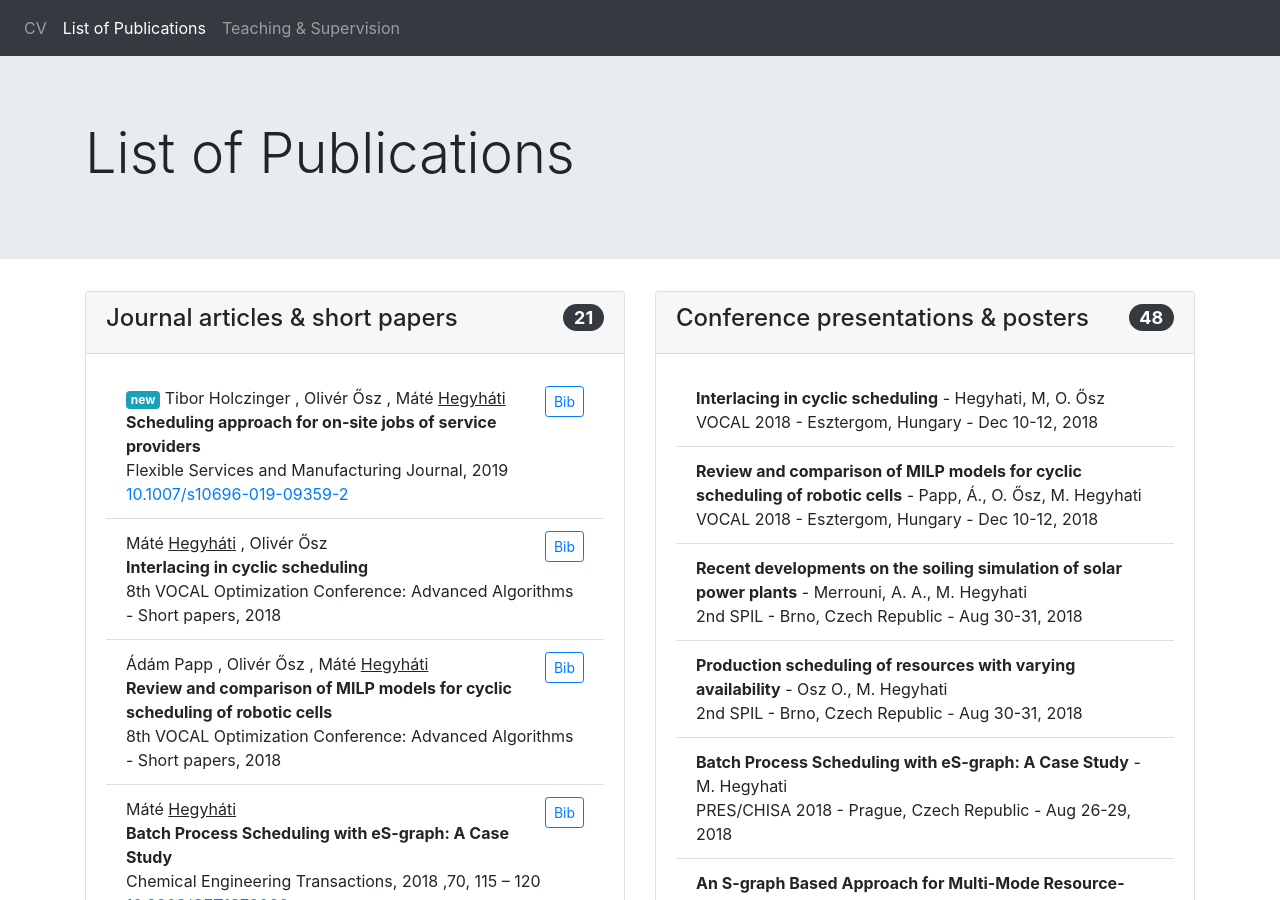
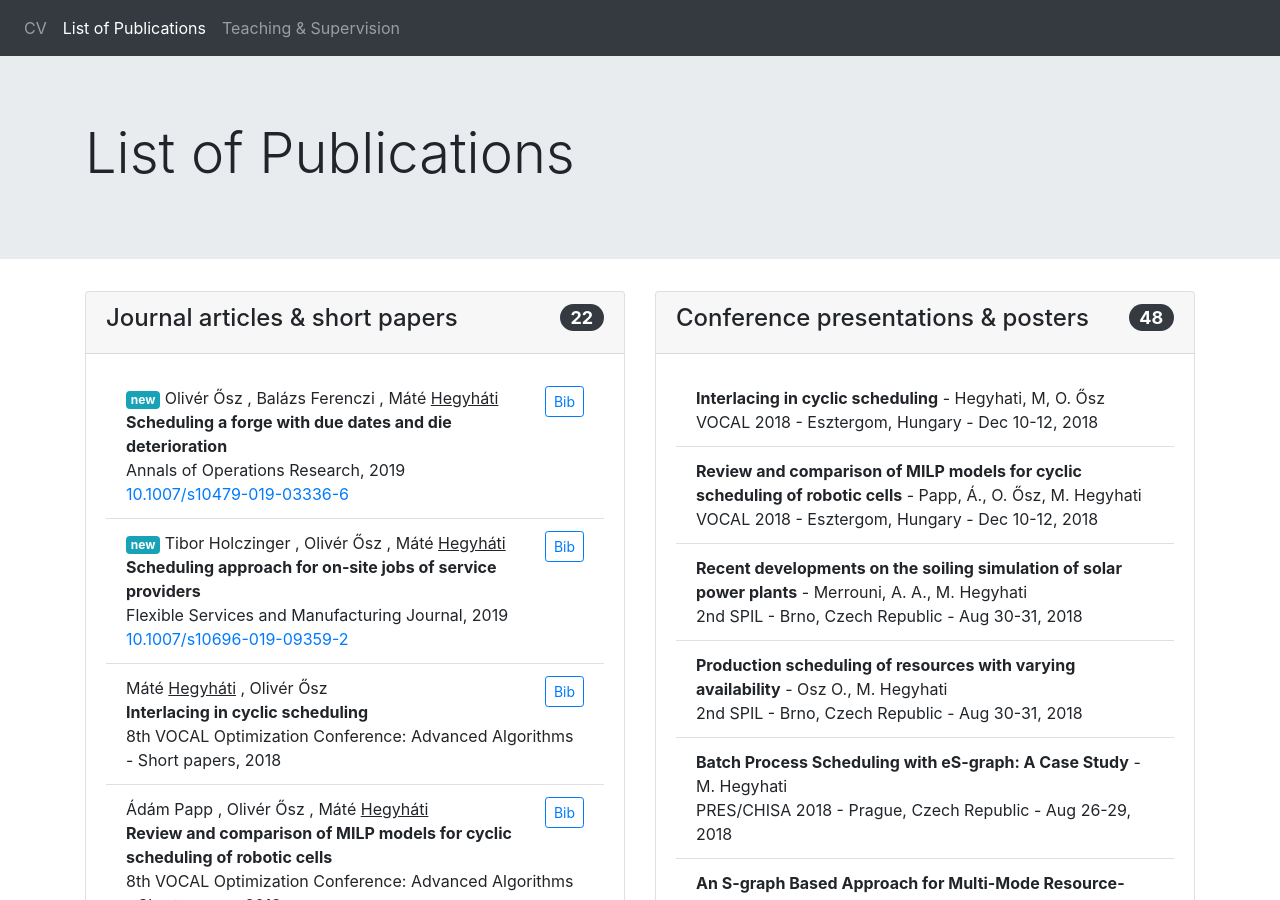
Before and after one commit to hegyhati/hegyhati.github.io, a Jekyll site: the page built from publications.html, in a window 1280 px wide and 900 px high. Built offline with Jekyll 4.4.1, drawn with Linux system fonts in a browser that asks for light colours; nearby versions of some CDN libraries.

```diff
--- a/_data/articles.json
+++ b/_data/articles.json
@@ -1,4 +1,28 @@
 [
+    {
+        "id": "Osz2019",
+        "type": "article",
+        "title": "Scheduling a forge with due dates and die deterioration",
+        "author":
+        [
+            {
+                "family": "Ősz",
+                "given": "Olivér"
+            },
+            {
+                "family": "Ferenczi",
+                "given": "Balázs"
+            },
+            {
+                "family": "Hegyháti",
+                "given": "Máté"
+            }
+        ],
+        "journal": "Annals of Operations Research",
+        "year": "2019",
+        "doi" : "10.1007/s10479-019-03336-6",
+        "url" : "https://doi.org/10.1007/s10479-019-03336-6"
+    },
     {
         "id": "Holczinger2019",
         "type": "article",
--- a/_includes/article.html
+++ b/_includes/article.html
@@ -19,8 +19,8 @@
 {% if pub.volume %},{{pub.volume}}{% if pub.issue %}({{pub.issue}}){% endif %},
 {{pub.pages}} {% endif %}</div>
 <div><a target="_blank" href="https://doi.org/{{pub.doi}}">{{pub.doi}}</a>
-{% if pub.citations-self.size > 0 %} <span class="badge badge-info float-right">{{pub.citations-self.size}}</span> {% endif %}
-{% if pub.citations-independent.size > 0 %} <span class="badge badge-primary float-right">{{pub.citations-independent.size}}</span> {% endif %}
+<!-- {% if pub.citations-self.size > 0 %} <span class="badge badge-info float-right">{{pub.citations-self.size}}</span> {% endif %}
+{% if pub.citations-independent.size > 0 %} <span class="badge badge-primary float-right">{{pub.citations-independent.size}}</span> {% endif %} -->
 </div>
 
 <!-- BIB Modal -->
```
Also changed, not shown: _data/supervision.json (+9 -0 lines).
